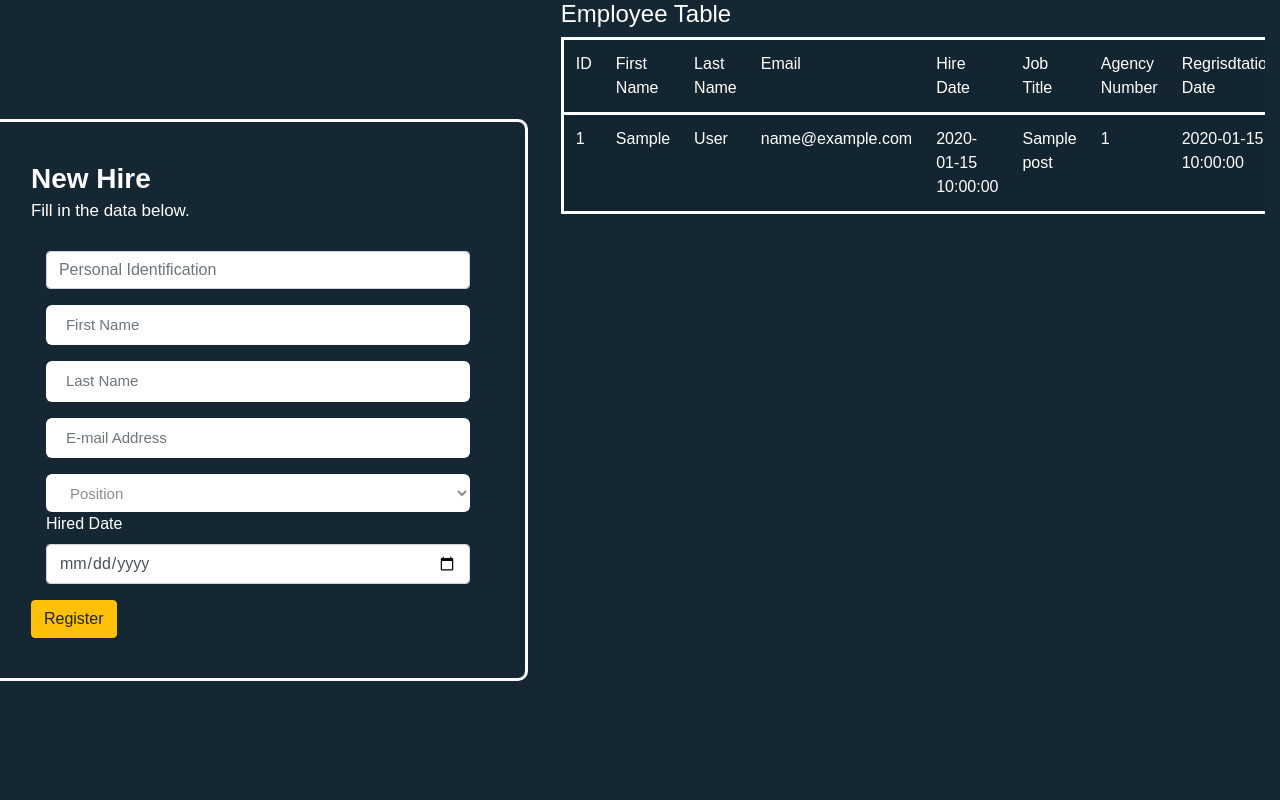
After one commit to bherna33/RCG, a Flask app: template templates/index.html in a window 1280 px wide. The commit adds this page. Run offline with Flask 2, Linux system fonts and the light colour scheme; the template is opened without the code that fills it: most values are stand-ins (such as "Sample title", 1, 10 or a date in 2020); some libraries are stand-ins or nearby versions.

Commit message:
Refactor project and added comments

```diff
--- a/styles.css
+++ b/static/styles.css
@@ -145,3 +145,19 @@ html, body {
 .valid-feedback{
    color: #2acc80;
 }
+
+.container h4, tr, th, p{
+    color: white;
+}
+
+.container tr{
+    border: 3px solid #fff;
+}
+
+tbody{
+    color: white;
+}
+
+.spam .glyphicon .glyphicon-pencil{
+    color:white;
+}
--- /dev/null
+++ b/templates/index.html
@@ -0,0 +1,247 @@
+<!DOCTYPE html>
+<html lang="en">
+<head>
+    <meta charset="UTF-8">
+    <meta http-equiv="X-UA-Compatible" content="IE=edge">
+    <meta name="viewport" content="width=device-width, initial-scale=1, shrink-to-fit=no">
+    <!-- Bootstrap css -->
+    <link rel="stylesheet" href="https://cdn.jsdelivr.net/npm/bootstrap@4.0.0/dist/css/bootstrap.min.css" integrity="sha384-Gn5384xqQ1aoWXA+058RXPxPg6fy4IWvTNh0E263XmFcJlSAwiGgFAW/dAiS6JXm" crossorigin="anonymous">
+    <link rel="stylesheet" type = "text/css" href="{{ url_for('static',filename='styles.css') }}">
+    <title>Document</title>
+</head>
+
+<!-- Form for employee infomation -->
+<body>
+    <div class="form-body row">
+        <div id="registration-table" class="col-5">
+            <div class="form-holder">
+                <div class="form-content">
+                    <div class="form-items">
+                        <h3>New  Hire</h3>
+                        <p>Fill in the data below.</p>
+
+                        <!-- HTTP REQUEST -->
+                        <form method="POST" action="{{url_for("verify_post")}}" class="requires-validation" novalidate>
+
+                            <!-- Personal ID Section -->
+                            <div class="col-12">
+                                <input class="form-control" type="number" name="person_id" placeholder="Personal Identification" required>
+                                <div class="valid-feedback">Personal Identification field is valid!</div>
+                                <div class="invalid-feedback">Personal Identification cannot be blank!</div>
+                             </div>
+
+                            <!-- First Name Section -->
+                            <div class="col-12">
+                               <input class="form-control" type="text" name="first_name" placeholder="First Name" required>
+                               <div class="valid-feedback">First name field is valid!</div>
+                               <div class="invalid-feedback">First name field cannot be blank!</div>
+                            </div>
+
+                            <!-- Last Name Section -->
+                            <div class="col-12">
+                                <input class="form-control" type="text" name="last_name" placeholder="Last Name" required>
+                                <div class="valid-feedback">Last name field is valid!</div>
+                                <div class="invalid-feedback">Last name field cannot be blank!</div>
+                             </div>
+
+                             <!-- Email Section -->
+                            <div class="col-12">
+                                <input class="form-control" type="email" name="email_address" placeholder="E-mail Address" required>
+                                 <div class="valid-feedback">Email field is valid!</div>
+                                 <div class="invalid-feedback">Email field cannot be blank!</div>
+                            </div>
+
+                            <!-- Positions Section -->
+                           <div class="col-12">
+                                <select class="form-control mt-3" required name="job_title">
+                                      <option selected disabled value="">Position</option>
+                                      <option value="TA REP A">TA Rep A</option>
+                                      <option value="TA REP B">TA Rep B</option>
+                                      <option value="DIRECT REP A">Direct Rep A</option>
+                                      <option value="DIRECT REP B">Direct Rep B</option>
+                               </select>
+                                <div class="valid-feedback">You selected a position!</div>
+                                <div class="invalid-feedback">Please select a position!</div>
+                           </div>
+
+                           <!-- Hired date Section -->
+                           <div class="col-12">
+                                <label for="col-12">Hired Date</label>
+                                <input type="date" class="form-control" name="hire_date" required />
+                                <div class="valid-feedback">Date field is valid!</div>
+                                <div class="invalid-feedback">Date field cannot be in furture!</div>
+                           </div>
+
+                           <!-- Button Section -->
+                            <div class="form-button mt-3">
+                                <button id="submit" type="submit" class="btn btn-warning">Register</button>
+
+                            </div>
+
+                        </form>
+                    </div>
+                </div>
+            </div>
+        </div>
+        <div id="employee-list-talbe" class="col-7">
+            <div class="container">
+                <div class="row">
+
+                    <div class="col-12">
+                    <h4>Employee Table</h4>
+                    <div class="table-responsive">
+
+                          <table id="mytable" class="table table-bordred table-striped">
+
+                            <tr>
+                            <th>ID</th>
+                            <th>First Name</th>
+                            <th>Last Name</th>
+                            <th>Email</th>
+                            <th>Hire Date</th>
+                            <th>Job Title</th>
+                            <th>Agency Number</th>
+                            <th>Regrisdtation Date</th>
+                            <th>Edit</th>
+                            <th>Delete</th>
+                            </tr>
+
+
+              {% block content%}
+                {%for post in posts%}
+                  <tbody>
+                    <td> {{post['person_id']}} </td>
+                    <td> {{post['first_name']}} </td>
+                    <td> {{post['last_name']}} </td>
+                    <td> {{post['email_address']}} </td>
+                    <td> {{post['hire_date']}} </td>
+                    <td> {{post['job_title']}} </td>
+                    <td> {{post['agency_num']}} </td>
+                    <td> {{post['registration_date']}} </td>
+
+                    <td>
+                      <p data-placement="top" data-toggle="tooltip" title="Edit">
+                          <button type="button" class="btn btn-primary btn-xs" data-title="Edit" data-toggle="modal" data-target="#edit" >
+                              <span class="glyphicon glyphicon-pencil"></span>
+                          </button>
+                      </p>
+                  </td>
+                  <td>
+                      <p data-placement="top" data-toggle="tooltip" title="Delete">
+                          <button type="button" class="btn btn-danger btn-xs" data-title="Delete" data-toggle="modal" data-target="#delete" >
+                              <span class="glyphicon glyphicon-trash"></span>
+                          </button>
+                      </p>
+                  </td>
+                  </tbody>
+                {%endfor%}
+              {%endblock%}
+             <tbody>
+
+                <div class="modal fade" id="edit" tabindex="-1" role="dialog" aria-labelledby="exampleModalLabel" aria-hidden="true">
+                    <div class="modal-dialog" role="document">
+                      <div class="modal-content">
+                        <div class="modal-header">
+                          <h5 class="modal-title" id="exampleModalLabel">Edit Employee</h5>
+                          <button type="button" class="close" data-dismiss="modal" aria-label="Close">
+                            <span aria-hidden="true">&times;</span>
+                          </button>
+                        </div>
+                        <div class="modal-body">
+                          <form method="POST" action="{{url_for("verify_post")}}" class="requires-validation" novalidate>
+
+                            <!-- First Name Section -->
+                            <div class="col-12">
+                               <input class="form-control" type="text" name="first_name" placeholder="First Name" required>
+                               <div class="valid-feedback">First name field is valid!</div>
+
+                            </div>
+
+                            <!-- Last Name Section -->
+                            <div class="col-12">
+                                <input class="form-control" type="text" name="last_name" placeholder="Last Name" required>
+                                <div class="valid-feedback">Last name field is valid!</div>
+
+                             </div>
+
+                             <!-- Email Section -->
+                            <div class="col-12">
+                                <input class="form-control" type="email" name="email_address" placeholder="E-mail Address" required>
+                                 <div class="valid-feedback">Email field is valid!</div>
+
+                            </div>
+
+                            <!-- Positions Section -->
+                           <div class="col-12">
+                                <select class="form-control mt-3" required name="job_title">
+                                      <option selected disabled value="">Position</option>
+                                      <option value="TA_REP_A">TA Rep A</option>
+                                      <option value="TA_REP_B">TA Rep B</option>
+                                      <option value="DIRECT_REP_A">Direct Rep A</option>
+                                      <option value="DIRECT_REP_B">Direct Rep B</option>
+                               </select>
+                                <div class="valid-feedback">You selected a position!</div>
+
+                           </div>
+
+                           <!-- Hired date Section -->
+                           <div class="col-12">
+                                <label for="col-12">Hired Date</label>
+                                <input type="date" class="form-control" name="hire_date" required />
+                                <div class="valid-feedback">Date field is valid!</div>
+                                <div class="invalid-feedback">Date field cannot be in furture!</div>
+                           </div>
+                          </form>
+
+                        <!-- Pop up window-->
+                        </div>
+                        <div class="modal-footer">
+                          <button type="button" class="btn btn-secondary btn-warning" data-dismiss="modal">Close</button>
+                          <button type="button" type="submit" class="btn btn-primary">Save changes</button>
+                        </div>
+                      </div>
+                    </div>
+                  </div>
+
+
+                  <div class="modal fade" id="delete" tabindex="-1" role="dialog" aria-labelledby="exampleModalLabel" aria-hidden="true">
+                    <div class="modal-dialog" role="document">
+                      <div class="modal-content">
+                        <div class="modal-header">
+                          <h5 class="modal-title" id="exampleModalLabel">Delete Employee</h5>
+                          <button type="button" class="close" data-dismiss="modal" aria-label="Close">
+                            <span aria-hidden="true">&times;</span>
+                          </button>
+                        </div>
+                        <div class="modal-body">
+                          Are you sure you want to delete this employee?
+                        </div>
+                        <div class="modal-footer">
+                          <button type="button" class="btn btn-secondary btn-warning" data-dismiss="modal">No</button>
+                          <form action="{{url_for("delete")}}" method="POST">
+                            <button type="button" type="submit" value="Delete Post" onclick class="btn btn-primary">Yes</button>
+                          </form>
+                        </div>
+                      </div>
+                    </div>
+                  </div>
+
+                            </table>
+                    </div>
+                </div>
+            </div>
+        </div>
+    </div>
+
+
+
+
+    <!-- Script for validation class -->
+    <script src="{{ url_for('static',filename='validate.js') }}"></script>
+
+     <!-- jQuery first, then Popper.js, then Bootstrap JS -->
+    <script src="https://code.jquery.com/jquery-3.2.1.slim.min.js" integrity="sha384-KJ3o2DKtIkvYIK3UENzmM7KCkRr/rE9/Qpg6aAZGJwFDMVNA/GpGFF93hXpG5KkN" crossorigin="anonymous"></script>
+    <script src="https://cdn.jsdelivr.net/npm/popper.js@1.12.9/dist/umd/popper.min.js" integrity="sha384-ApNbgh9B+Y1QKtv3Rn7W3mgPxhU9K/ScQsAP7hUibX39j7fakFPskvXusvfa0b4Q" crossorigin="anonymous"></script>
+    <script src="https://cdn.jsdelivr.net/npm/bootstrap@4.0.0/dist/js/bootstrap.min.js" integrity="sha384-JZR6Spejh4U02d8jOt6vLEHfe/JQGiRRSQQxSfFWpi1MquVdAyjUar5+76PVCmYl" crossorigin="anonymous"></script>
+</body>
+</html>
```
Also changed, not shown: RCG.session.sql (deleted, +0 -10 lines), index.html (deleted, +0 -96 lines), main.py (deleted, +0 -139 lines), request.py (added, +75 -0 lines), table.html (deleted, +0 -35 lines), test.py (added, +16 -0 lines), static/validate.js (renamed from validate.js), test.db (added).
